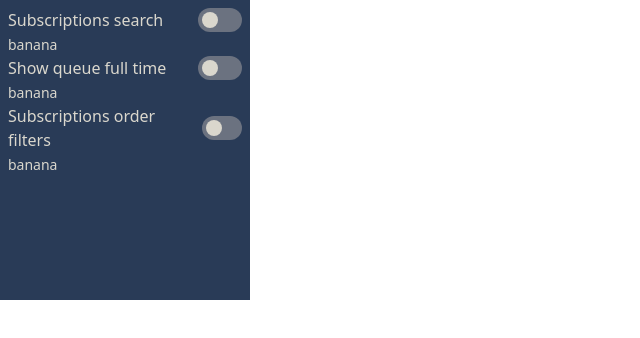
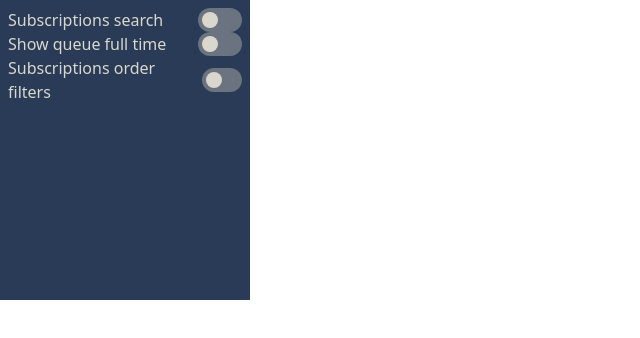
Before and after one commit to Amrawy98/BetterYT, a React (Vite) app: page / in a window 1280 px wide. Shown: the top 338 px of the page, without its empty margins (0-640 px from the left). Built offline with nearby package versions, Linux system fonts and the light colour scheme.

Commit message:
fix: remove option description

```diff
--- a/src/App.tsx
+++ b/src/App.tsx
@@ -5,16 +5,13 @@ function App() {
   const options: OptionConfig[] = [
     {
       label: "Subscriptions search",
-      description: "banana",
     },
     {
       label: "Show queue full time",
-      description: "banana",
       onToggle: () => console.log("banana"),
     },
     {
       label: "Subscriptions order filters",
-      description: "banana",
     },
   ];
 
--- a/src/components/Option.tsx
+++ b/src/components/Option.tsx
@@ -6,6 +6,7 @@ export default function Option({ label, onToggle, description }: OptionConfig) {
   const [enabled, setEnabled] = useState(false);
   //TODO: make sure disabled options have a specific style showing they are disabled
   //TODO: Figure out colors and fonts
+  //TODO: add a popover for description that shows when needed
 
   return (
     <Switch.Group>
@@ -25,9 +26,6 @@ export default function Option({ label, onToggle, description }: OptionConfig) {
           />
         </Switch>
       </div>
-      <Switch.Label className="mr-4 text-sm text-timberwolf">
-        {description}
-      </Switch.Label>
     </Switch.Group>
   );
 }
```
